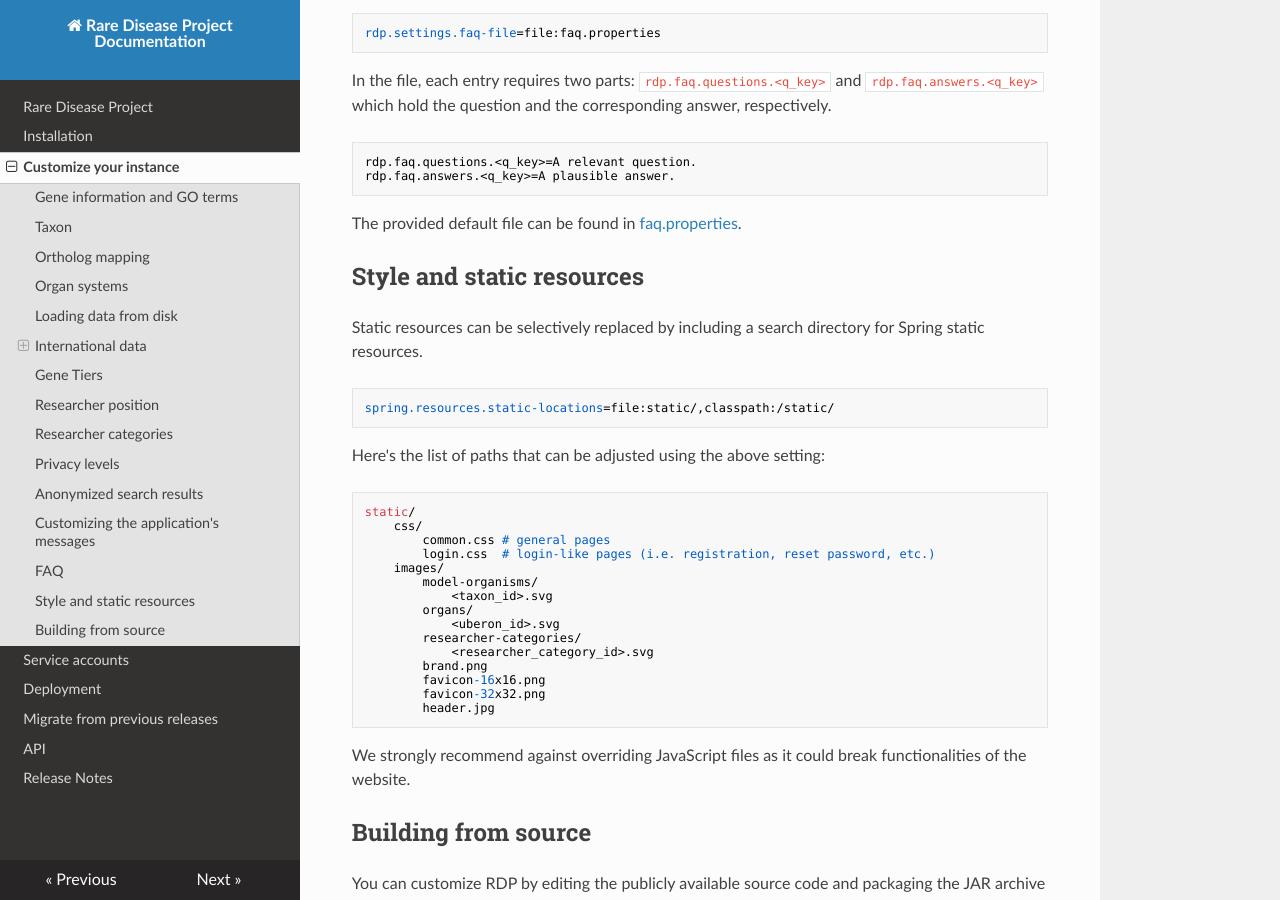
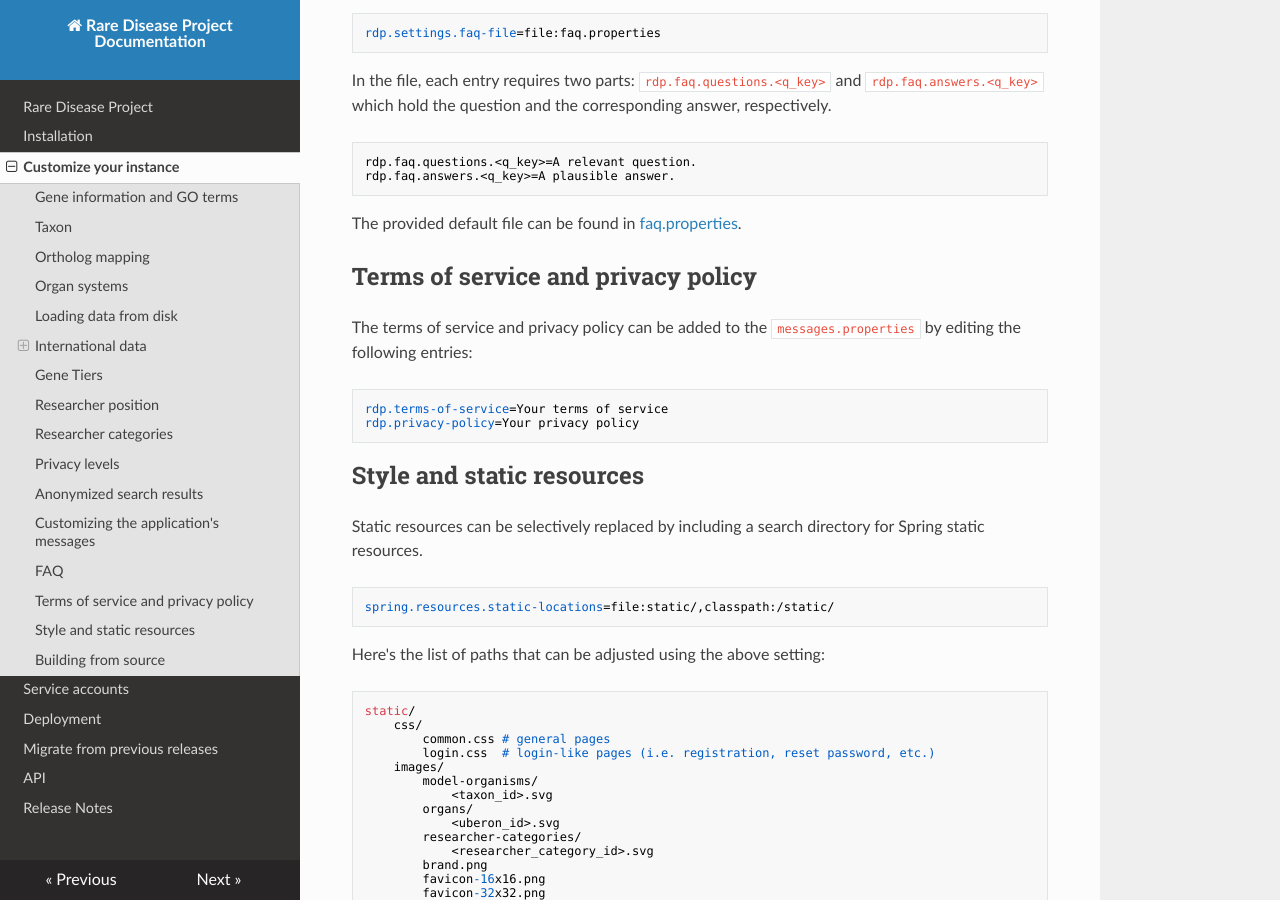
Before and after one commit to PavlidisLab/rdp, an MkDocs documentation site: the page built from docs/customization.md, in a window 1280 px wide and 900 px high, scrolled down 6288 px. Built offline with MkDocs 1.6.1, drawn with Linux system fonts in a browser that asks for light colours; nearby versions of some CDN libraries.

Commit message:
Add privacy policy and terms of service (fix #108)

````diff
--- a/docs/customization.md
+++ b/docs/customization.md
@@ -305,6 +305,15 @@ rdp.faq.answers.<q_key>=A plausible answer.
 The provided default file can be found
 in [faq.properties](https://github.com/PavlidisLab/rgr/tree/master/src/main/resources/faq.properties).
 
+## Terms of service and privacy policy
+
+The terms of service and privacy policy can be added to the `messages.properties` by editing the following entries:
+
+```ini
+rdp.terms-of-service=Your terms of service
+rdp.privacy-policy=Your privacy policy
+```
+
 ## Style and static resources
 
 Static resources can be selectively replaced by including a search directory for Spring static resources.
--- a/src/main/resources/templates/layouts/common.html
+++ b/src/main/resources/templates/layouts/common.html
@@ -89,6 +89,12 @@
                                 <a th:href="@{/admin/create-service-account}" class="dropdown-item">Create Service
                                     Account</a>
                             </th:block>
+                            <a th:unless="${#strings.isEmpty(#messages.msg('rdp.terms-of-service'))}"
+                               th:href="@{/terms-of-service}"
+                               class="dropdown-item">Terms of Service</a>
+                            <a th:unless="${#strings.isEmpty(#messages.msg('rdp.privacy-policy'))}"
+                               th:href="@{/privacy-policy}"
+                               class="dropdown-item">Privacy Policy</a>
                             <a class="dropdown-item" th:href="@{/user/password}" href="/user/password">Change
                                 Password</a>
                             <a class="dropdown-item" th:href="@{/logout}" href="/logout">Logout</a>
````
Also changed, not shown: src/main/resources/templates/privacy-policy.html (added, +22 -0 lines), src/main/resources/templates/terms-of-service.html (added, +23 -0 lines), 4 other files.
